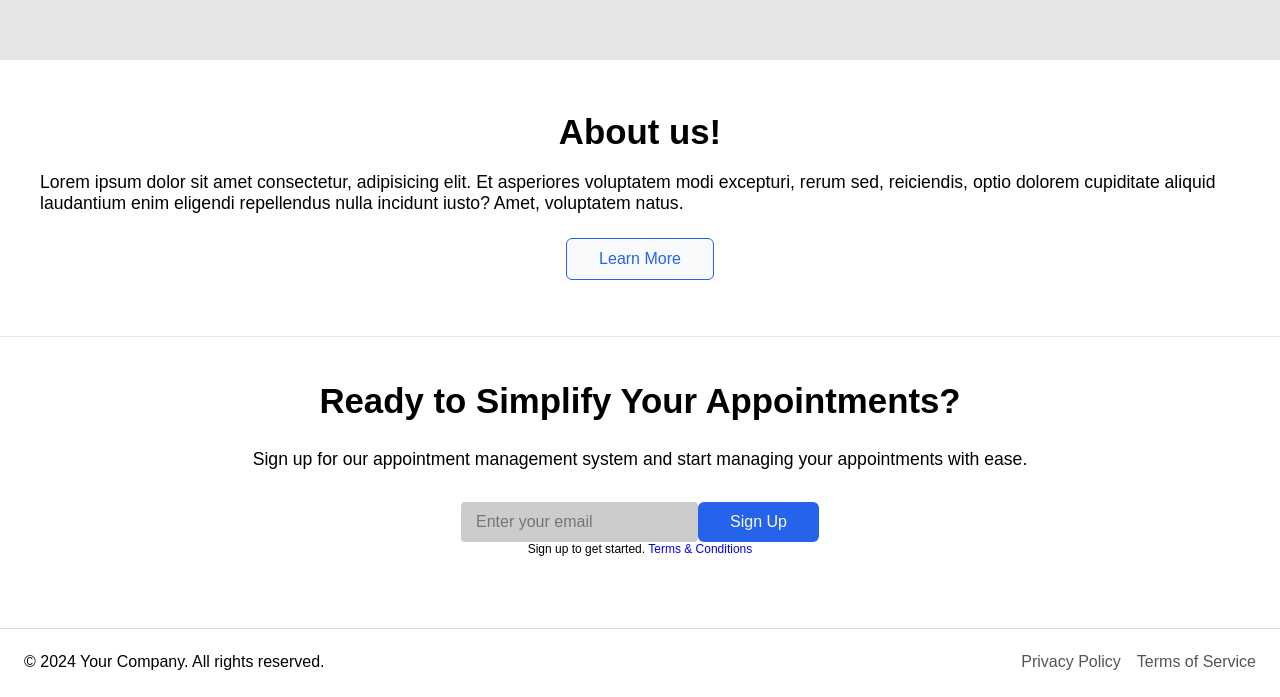
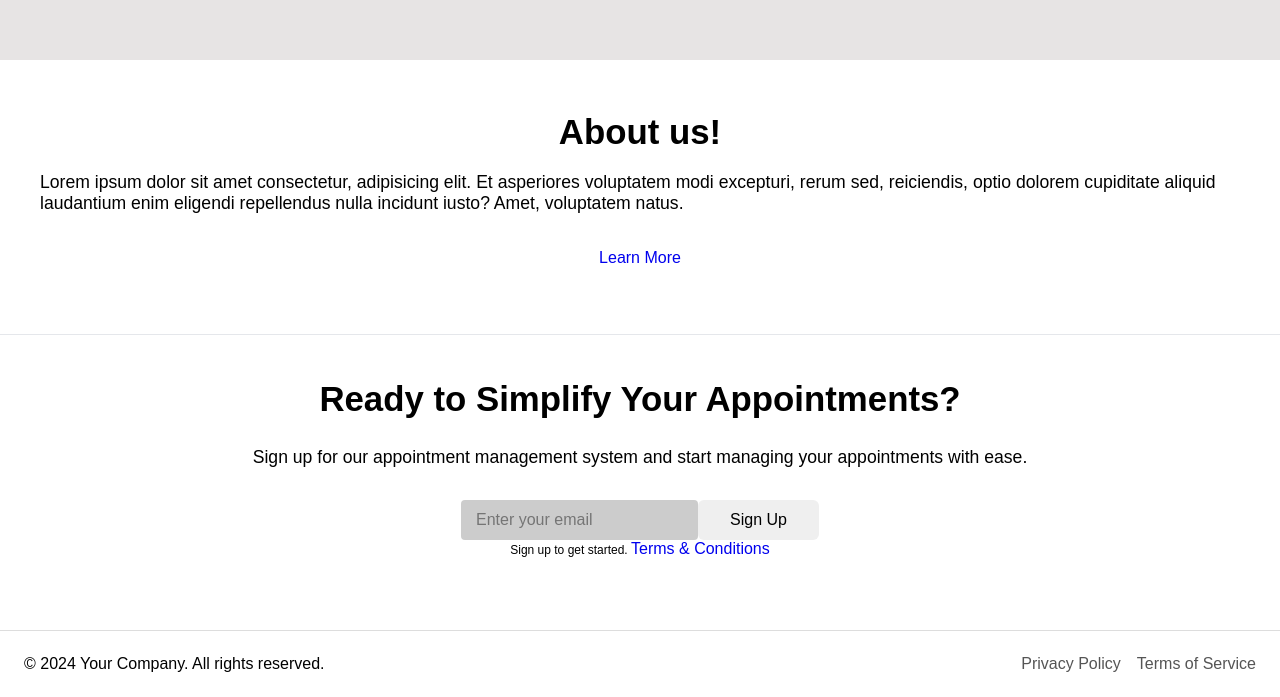
Before and after one commit to DPuddinu/agenda-tutorato-react, a React (Vite) app: page / in a window 1280 px wide. Shown: the part 1640-2337 px from the top of the page. Built offline with nearby package versions, Linux system fonts and the light colour scheme.

Commit message:
FEAT: create button component

```diff
--- /dev/null
+++ b/src/components/button/button.css
@@ -0,0 +1,24 @@
+button,
+input[type='reset'],
+input[type='submit'] {
+  padding: 0.5rem 0.75rem;
+  border-radius: var(--border-radius);
+  border: none;
+  cursor: pointer;
+  &:hover {
+    box-shadow: 3px 3px 3px rgba(36, 36, 36, 0.3);
+  }
+  transition: box-shadow 0.3s ease-in-out;
+  font-size: 1rem;
+  width: fit-content;
+}
+
+.button.primary {
+  background-color: var(--primary);
+  color: var(--primary-foreground);
+}
+
+.button.secondary {
+  background-color: var(--secondary);
+  color: var(--secondary-foreground);
+}
--- /dev/null
+++ b/src/components/button/button.tsx
@@ -0,0 +1,18 @@
+import React, { forwardRef, ReactNode } from 'react';
+import './button.css';
+
+interface ButtonProps extends React.ButtonHTMLAttributes<HTMLButtonElement> {
+  variant?: 'primary' | 'secondary';
+  icon?: ReactNode;
+}
+
+const Button = forwardRef<HTMLButtonElement, ButtonProps>(({ variant = 'primary', icon, children, ...props }, ref) => {
+  return (
+    <button ref={ref} className={`button ${variant}`} {...props}>
+      {icon && <span className="button-icon">{icon}</span>}
+      {children}
+    </button>
+  );
+});
+
+export default Button;
--- a/src/components/password-input/password-input.tsx
+++ b/src/components/password-input/password-input.tsx
@@ -1,8 +1,9 @@
 import { forwardRef, InputHTMLAttributes, useState } from 'react';
 import eyeSlash from '../../assets/icons/eye-slash.svg';
 import eye from '../../assets/icons/eye.svg';
+import Button from '../../components/button/button.tsx';
 import { InputComponent } from '../input-component/input-component';
-import './eye-slash-password.css';
+import './password-input.css';
 
 export type Ref = HTMLInputElement;
 type InputProps = InputHTMLAttributes<HTMLInputElement>;
@@ -19,9 +20,14 @@ export const PasswordInput = forwardRef<Ref, InputProps>((props, ref) => {
         type={showPassword ? 'text' : 'password'}
         {...props}
       />
-      <button className="px-2 switch-btn" id="eye" onClick={() => setShowPassword((show) => !show)} type="button">
+      <Button
+        variant="primary"
+        className="px-2 switch-btn"
+        id="eye"
+        onClick={() => setShowPassword((show) => !show)}
+        type="button">
         <img src={showPassword ? eye : eyeSlash} />
-      </button>
+      </Button>
     </div>
   );
 });
--- a/src/pages/landingPage/landing-page.tsx
+++ b/src/pages/landingPage/landing-page.tsx
@@ -1,6 +1,7 @@
 import { InputComponent } from '@/components/input-component/input-component';
 import { Link } from 'react-router-dom';
 import placeholder from '../../assets/placeholder.svg';
+import Button from '../../components/button/button.tsx';
 import './landing.css';
 
 export const LandingPageComponent = () => {
@@ -125,9 +126,12 @@ export const LandingPageComponent = () => {
             <div className="flex flex-col items-center w-full">
               <form className="gap-4">
                 <InputComponent variant="primary" type="email" placeholder="Enter your email" />
-                <button className="inline-flex h-10 items-center justify-center rounded px-8" type="submit">
+                <Button
+                  variant="primary"
+                  className="inline-flex h-10 items-center justify-center rounded px-8"
+                  type="submit">
                   Sign Up
-                </button>
+                </Button>
               </form>
               <p className="text-xs text-muted-foreground">
                 Sign up to get started.{' '}
--- a/src/pages/landingPage/landing.css
+++ b/src/pages/landingPage/landing.css
@@ -3,18 +3,12 @@ p {
   color: #777;
 }
 
-.primary {
-  background-color: var(--primary);
-  color: var(--primary-foreground);
+a {
+  &:hover {box-shadow: 3px 3px 3px rgba(36, 36, 36, 0.3);}
+    transition: box-shadow 0.3s ease-in-out;
+    font-size: 1rem;
+    width: fit-content;
 }
-
-.border-primary {
-
-  border: var(--primary) solid 1px;
-  color: var(--primary);
-  background-color: var(--primary-foreground);
-}
-
 
 /* Stili per dispositivi piccoli (smartphone)*/
 @media (max-width: 410px) {
--- a/src/pages/login/login-page.tsx
+++ b/src/pages/login/login-page.tsx
@@ -4,6 +4,7 @@ import { zodResolver } from '@hookform/resolvers/zod';
 import React, { useState } from 'react';
 import { useForm } from 'react-hook-form';
 import { useNavigate } from 'react-router-dom';
+import Button from '../../components/button/button.tsx';
 import { login } from '../../features/auth/api/auth';
 import { LoginFormSchema, LoginPayload } from '../../features/auth/types/auth.types.ts';
 import './login.css';
@@ -73,10 +74,9 @@ export const LoginPage: React.FC = () => {
             )}
           </div>
         </div>
-
-        <button type="submit" disabled={isSubmitting}>
+        <Button variant="primary" type="submit" disabled={isSubmitting}>
           Sign in
-        </button>
+        </Button>
         <div className="flex flex-col signin items-center justify-center border-t-1 pt-1">
           <p>
             Don't have an account?{' '}
--- a/src/pages/register/register-page.tsx
+++ b/src/pages/register/register-page.tsx
@@ -5,6 +5,7 @@ import { zodResolver } from '@hookform/resolvers/zod';
 import React, { useState } from 'react';
 import { useForm } from 'react-hook-form';
 import { useNavigate } from 'react-router-dom';
+import Button from '../../components/button/button.tsx';
 import { register as registerUser } from '../../features/auth/api/auth';
 
 export const RegisterPage: React.FC = () => {
@@ -90,9 +91,9 @@ export const RegisterPage: React.FC = () => {
               {errorMessage}
             </span>
           )}
-          <button type="submit" disabled={isSubmitting}>
+          <Button variant="primary" type="submit" disabled={isSubmitting}>
             Sign up
-          </button>
+          </Button>
         </div>
         <div className="flex flex-col signin items-center justify-center border-t-1 pt-1">
           <p>
--- a/src/styles/common.css
+++ b/src/styles/common.css
@@ -69,24 +69,7 @@ a {
   text-decoration: none;
 }
 
-button,
-input[type='reset'],
-input[type='submit'] {
-  padding: 0.5rem 0.75rem;
-  border-radius: var(--border-radius);
-  background-color: var(--primary);
-  color: var(--primary-foreground);
-  border: none;
-  cursor: pointer;
 
-  &:hover {
-    box-shadow: 3px 3px 3px rgba(36, 36, 36, 0.3);
-  }
-
-  transition: box-shadow 0.3s ease-in-out;
-  font-size: 1rem;
-  width: fit-content;
-}
 
 input[type='date'] {
   padding: var(--spacer);
```
Also changed, not shown: src/components/password-input/password-input.css (renamed from src/components/password-input/eye-slash-password.css).
